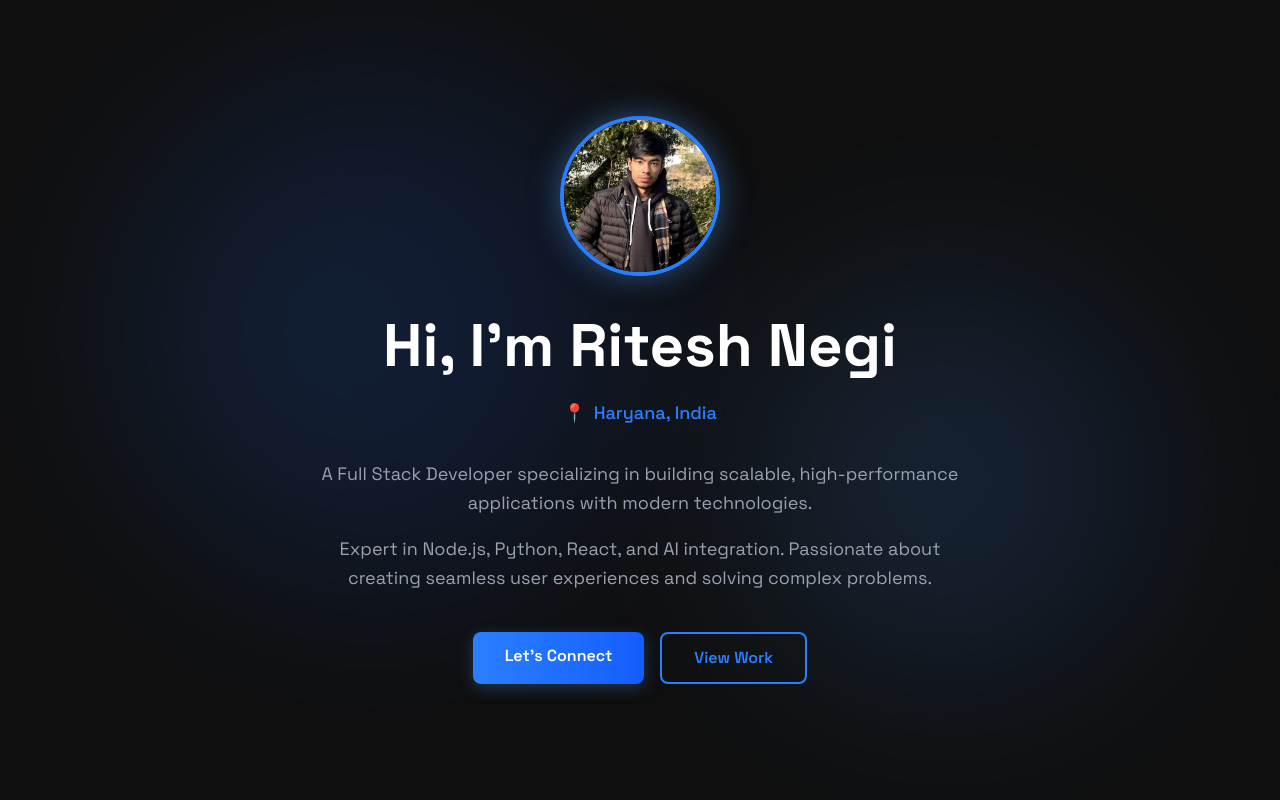
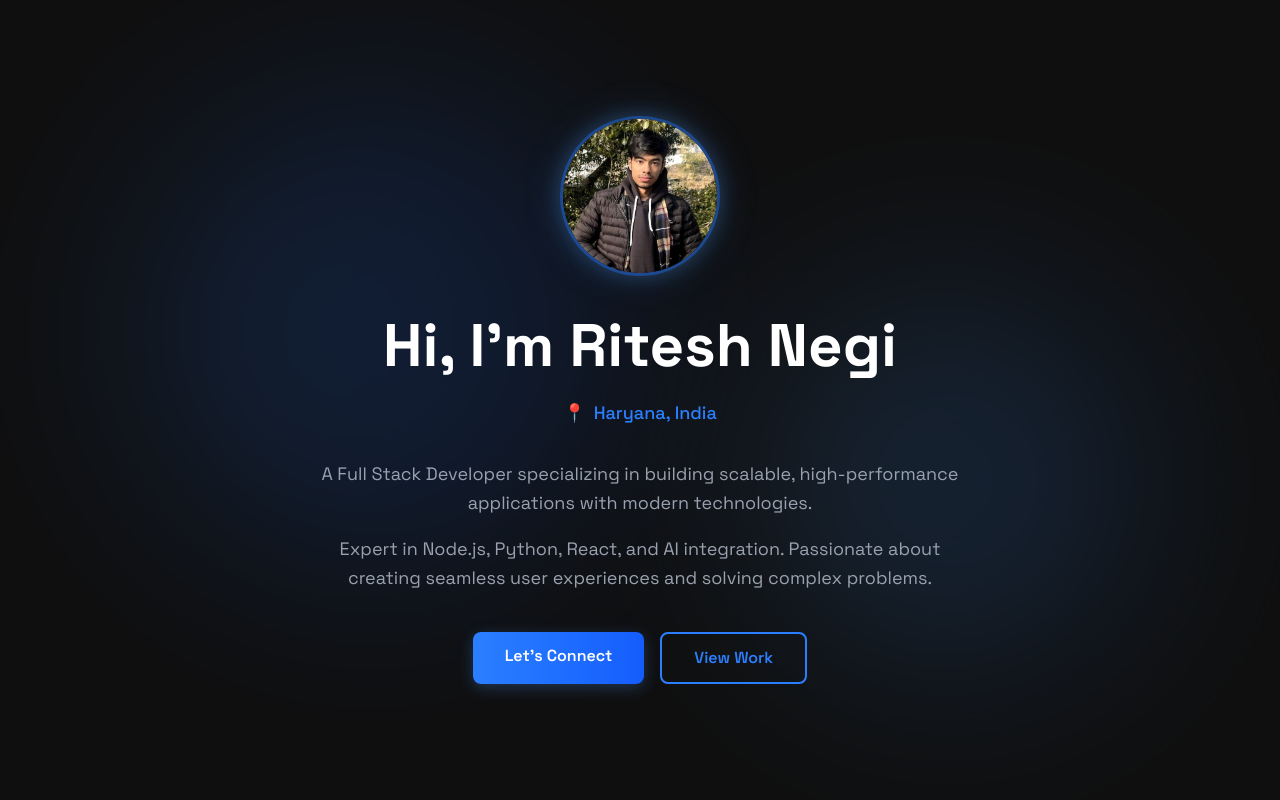
Before and after one commit to ritesh-negii/portfolio, a Next.js app: page / in a window 1280 px wide. Shown: the top 800 px of the page. Built offline with nearby package versions, Linux system fonts and the light colour scheme.

Commit message:
fix: Improve profile image border and glow effect

```diff
--- a/src/components/Hero.jsx
+++ b/src/components/Hero.jsx
@@ -6,14 +6,14 @@ export default function Hero() {
   return (
     <section className="min-h-screen flex items-center justify-center px-6 md:px-12 relative">
       <div className="max-w-3xl w-full text-center">
-        {/* Circular Profile Image */}
+
         <motion.div
           initial={{ opacity: 0, scale: 0.8 }}
           animate={{ opacity: 1, scale: 1 }}
           transition={{ duration: 0.8 }}
           className="mb-8"
         >
-          <div className="w-40 h-40 mx-auto rounded-full border-4 border-blue-500 shadow-[0_0_30px_rgba(74,144,226,0.5)] overflow-hidden">
+          <div className="w-40 h-40 mx-auto rounded-full border-3 border-blue-500/50 shadow-[0_0_20px_rgba(74,144,226,0.3),0_0_40px_rgba(74,144,226,0.2)] overflow-hidden">
             <img
               src="/ritesh.jpg"
               alt="Ritesh Negi"
```
